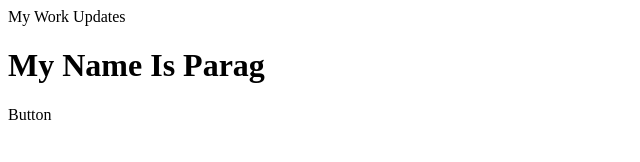
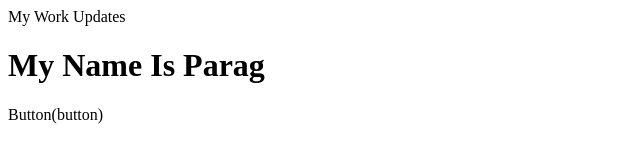
Before and after one commit to paragbariye13/LocalRepo, a plain HTML site: page index.html in a window 1280 px wide. Shown: the full height of the page, 0-640 px from the left. Drawn offline with Linux system fonts and the light colour scheme.

Commit message:
button baba

```diff
--- a/index.html
+++ b/index.html
@@ -1,3 +1,3 @@
 <p>My Work Updates</p>
 <h1>My Name Is Parag</h1>
-<p>Button</p>
+<p>Button(button)</p>
```
